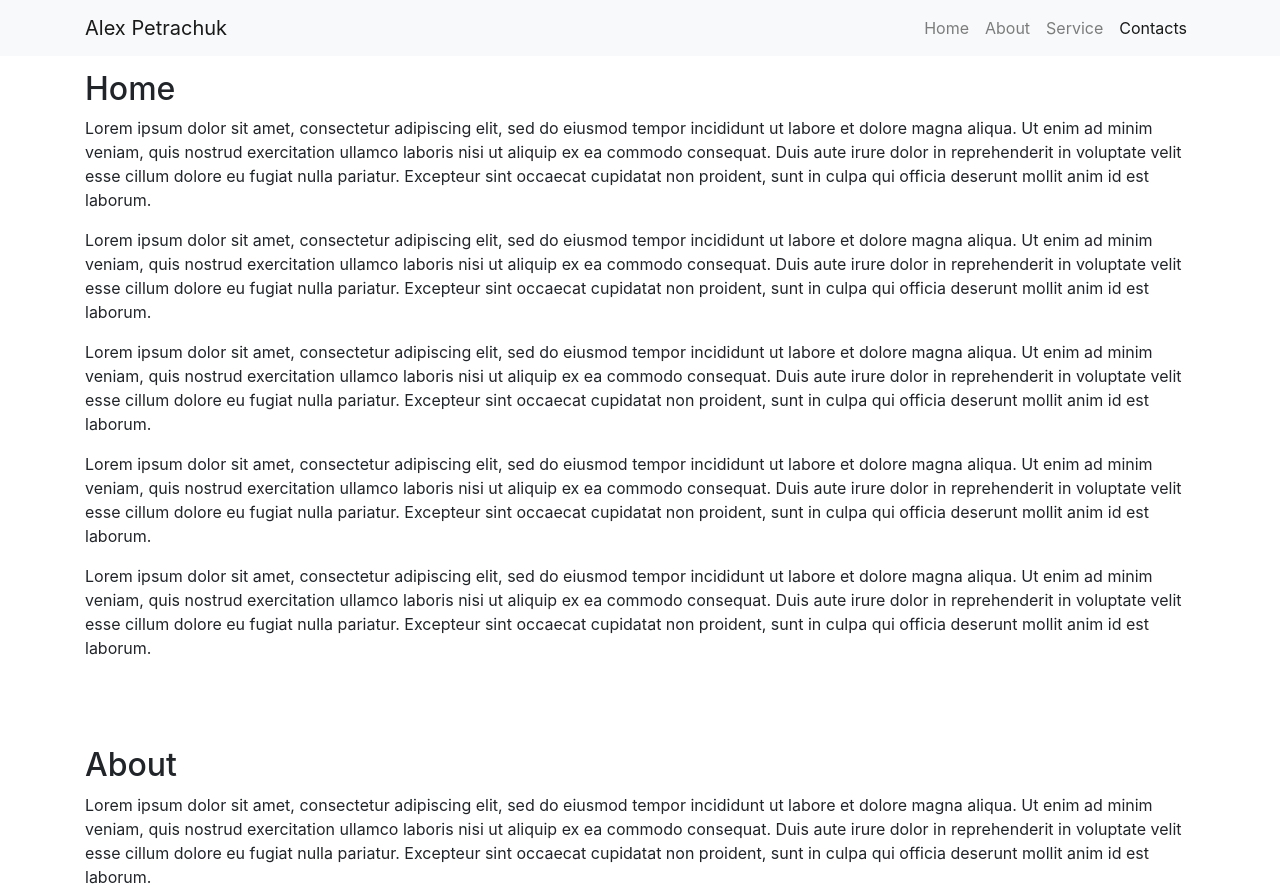
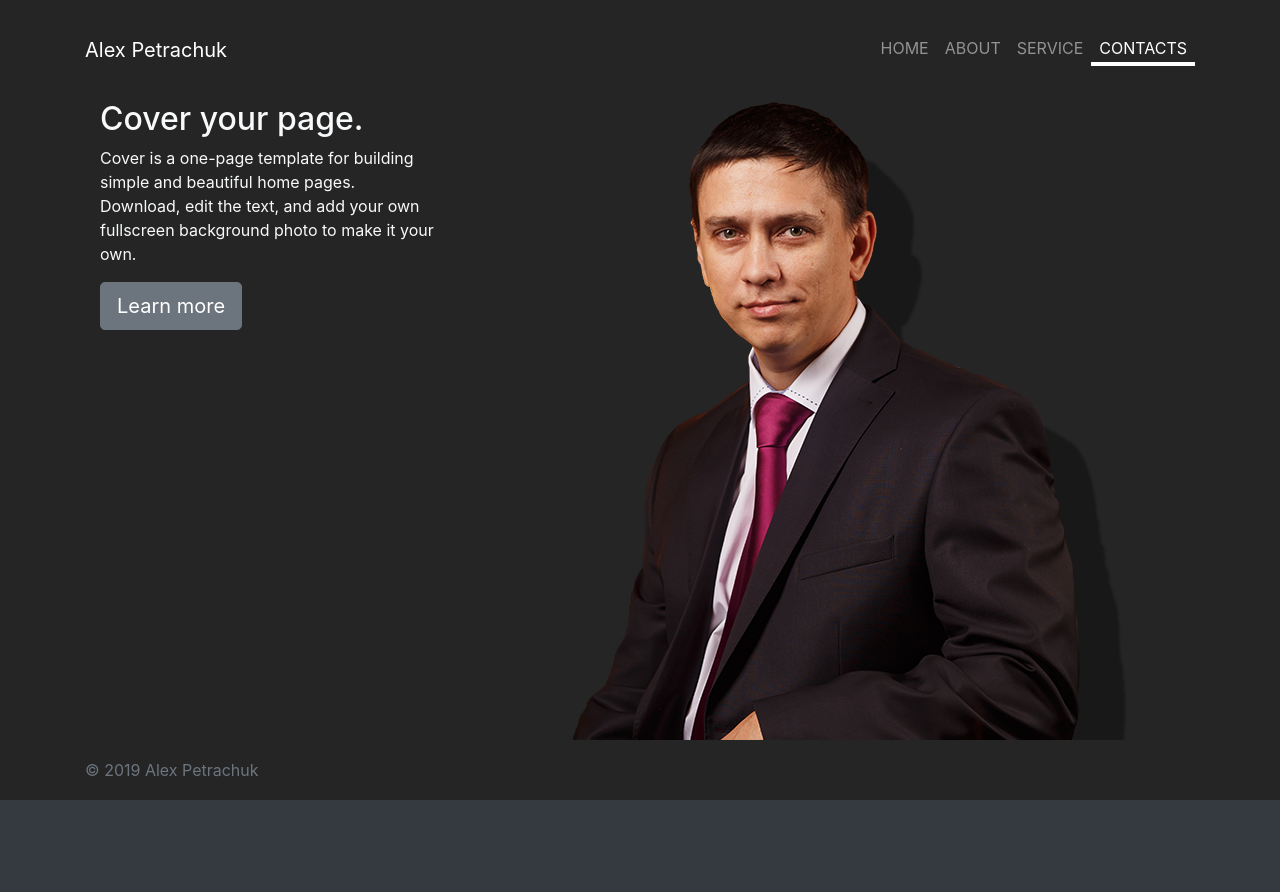
Before and after one commit to petrachuk/petrachuk-site, a plain HTML site: page index.html in a window 1280 px wide. Shown: the top 892 px of the page. Drawn offline with nearby package versions, Linux system fonts and the light colour scheme.

Commit message:
Minor changes

```diff
--- a/css/site.css
+++ b/css/site.css
@@ -1,7 +1,63 @@
+html {
+  position: relative;
+  min-height: 100%;
+}
+
 body {
   position: relative;
+
+  /* Margin bottom by footer height */
+  margin-bottom: 60px;
+  background: #252525;
+}
+
+nav, footer {
+  background: #252525;
+}
+
+.navbar {
+  min-height: 100px;
 }
 
 h2 {
-  padding-top: 70px;
+  padding-top: 100px;
 }
+
+div{
+padding-bottom
+}
+
+/* Sticky footer styles
+-------------------------------------------------- */
+.footer {
+  position: fixed;
+  bottom: 0;
+  width: 100%;
+  white-space: nowrap;
+  /* Set the fixed height of the footer here */
+  height: 60px;
+  line-height: 60px; /* Vertically center the text there */
+}
+
+.active {
+  border-bottom: 4px solid white;
+}
+
+.nav-item {
+  line-height: 0.8;
+}
+
+.main {
+
+
+min-height: 800px;
+
+  background-image: url(../images/main.png);
+  background-repeat: no-repeat;
+   background-position: 70% 80px;
+   background-attachment: fixed;
+/*overflow-x: visible;
+overflow: visible; */
+/*  background-origin: padding-box; */
+/* background-size: cover; */
+}
--- a/index.html
+++ b/index.html
@@ -12,16 +12,16 @@
 
     <title>Alex Petrachuk</title>
   </head>
-  <body data-spy="scroll" data-target=".navbar-collapse" data-offset="70">
+  <body class="text-light" data-spy="scroll" data-target=".navbar-collapse" data-offset="100">
 
     <header>
-      <nav class="navbar navbar-expand-sm navbar-light bg-light fixed-top">
+      <nav class="navbar navbar-expand-sm navbar-dark fixed-top">
         <div class="container">
           <a class="navbar-brand" href="#home">Alex Petrachuk</a>
           <button class="navbar-toggler" type="button" data-toggle="collapse" data-target=".navbar-collapse" aria-controls="navbarNav" aria-expanded="false" aria-label="Toggle navigation">
             <span class="navbar-toggler-icon"></span>
           </button>
-          <div class="navbar-collapse collapse justify-content-end">
+          <div class="navbar-collapse collapse justify-content-end text-uppercase">
             <div class="navbar-nav">
               <li class="nav-item"><a class="nav-link active" href="#home">Home</a></li>
               <li class="nav-item"><a class="nav-link" href="#about">About</a></li>
@@ -33,18 +33,23 @@
       </nav>
     </header>
 
-    <div class="container">
+    <main role="main">
 
-      <div>
-        <div>
-          <h2 id="home">Home</h2>
-          <p>Lorem ipsum dolor sit amet, consectetur adipiscing elit, sed do eiusmod tempor incididunt ut labore et dolore magna aliqua. Ut enim ad minim veniam, quis nostrud exercitation ullamco laboris nisi ut aliquip ex ea commodo consequat. Duis aute irure dolor in reprehenderit in voluptate velit esse cillum dolore eu fugiat nulla pariatur. Excepteur sint occaecat cupidatat non proident, sunt in culpa qui officia deserunt mollit anim id est laborum.</p>
-          <p>Lorem ipsum dolor sit amet, consectetur adipiscing elit, sed do eiusmod tempor incididunt ut labore et dolore magna aliqua. Ut enim ad minim veniam, quis nostrud exercitation ullamco laboris nisi ut aliquip ex ea commodo consequat. Duis aute irure dolor in reprehenderit in voluptate velit esse cillum dolore eu fugiat nulla pariatur. Excepteur sint occaecat cupidatat non proident, sunt in culpa qui officia deserunt mollit anim id est laborum.</p>
-          <p>Lorem ipsum dolor sit amet, consectetur adipiscing elit, sed do eiusmod tempor incididunt ut labore et dolore magna aliqua. Ut enim ad minim veniam, quis nostrud exercitation ullamco laboris nisi ut aliquip ex ea commodo consequat. Duis aute irure dolor in reprehenderit in voluptate velit esse cillum dolore eu fugiat nulla pariatur. Excepteur sint occaecat cupidatat non proident, sunt in culpa qui officia deserunt mollit anim id est laborum.</p>
-          <p>Lorem ipsum dolor sit amet, consectetur adipiscing elit, sed do eiusmod tempor incididunt ut labore et dolore magna aliqua. Ut enim ad minim veniam, quis nostrud exercitation ullamco laboris nisi ut aliquip ex ea commodo consequat. Duis aute irure dolor in reprehenderit in voluptate velit esse cillum dolore eu fugiat nulla pariatur. Excepteur sint occaecat cupidatat non proident, sunt in culpa qui officia deserunt mollit anim id est laborum.</p>
-          <p>Lorem ipsum dolor sit amet, consectetur adipiscing elit, sed do eiusmod tempor incididunt ut labore et dolore magna aliqua. Ut enim ad minim veniam, quis nostrud exercitation ullamco laboris nisi ut aliquip ex ea commodo consequat. Duis aute irure dolor in reprehenderit in voluptate velit esse cillum dolore eu fugiat nulla pariatur. Excepteur sint occaecat cupidatat non proident, sunt in culpa qui officia deserunt mollit anim id est laborum.</p>
+      <div id="home" class="row main align-middle">
+        <div class="container">
+
+          <div class="col-4">
+<h2>Cover your page.</h2>
+    <p>Cover is a one-page template for building simple and beautiful home pages. Download, edit the text, and add your own fullscreen background photo to make it your own.</p>
+    <p>
+      <a href="#" class="btn btn-lg btn-secondary">Learn more</a>
+          </div>
         </div>
-        <div>
+      </div>
+
+
+        <div class="row bg-dark">
+          <div class="container">
           <h2 id="about">About</h2>
           <p>Lorem ipsum dolor sit amet, consectetur adipiscing elit, sed do eiusmod tempor incididunt ut labore et dolore magna aliqua. Ut enim ad minim veniam, quis nostrud exercitation ullamco laboris nisi ut aliquip ex ea commodo consequat. Duis aute irure dolor in reprehenderit in voluptate velit esse cillum dolore eu fugiat nulla pariatur. Excepteur sint occaecat cupidatat non proident, sunt in culpa qui officia deserunt mollit anim id est laborum.</p>
           <p>Lorem ipsum dolor sit amet, consectetur adipiscing elit, sed do eiusmod tempor incididunt ut labore et dolore magna aliqua. Ut enim ad minim veniam, quis nostrud exercitation ullamco laboris nisi ut aliquip ex ea commodo consequat. Duis aute irure dolor in reprehenderit in voluptate velit esse cillum dolore eu fugiat nulla pariatur. Excepteur sint occaecat cupidatat non proident, sunt in culpa qui officia deserunt mollit anim id est laborum.</p>
@@ -55,19 +60,28 @@
           <p>Lorem ipsum dolor sit amet, consectetur adipiscing elit, sed do eiusmod tempor incididunt ut labore et dolore magna aliqua. Ut enim ad minim veniam, quis nostrud exercitation ullamco laboris nisi ut aliquip ex ea commodo consequat. Duis aute irure dolor in reprehenderit in voluptate velit esse cillum dolore eu fugiat nulla pariatur. Excepteur sint occaecat cupidatat non proident, sunt in culpa qui officia deserunt mollit anim id est laborum.</p>
           <p>Lorem ipsum dolor sit amet, consectetur adipiscing elit, sed do eiusmod tempor incididunt ut labore et dolore magna aliqua. Ut enim ad minim veniam, quis nostrud exercitation ullamco laboris nisi ut aliquip ex ea commodo consequat. Duis aute irure dolor in reprehenderit in voluptate velit esse cillum dolore eu fugiat nulla pariatur. Excepteur sint occaecat cupidatat non proident, sunt in culpa qui officia deserunt mollit anim id est laborum.</p>
         </div>
-        <div>
+        </div>
+        <div class="row">
+          <div class="container">
           <h2 id="service">Service</h2>
+          <div class="row">
+<div class="col-8">
           <p>Lorem ipsum dolor sit amet, consectetur adipiscing elit, sed do eiusmod tempor incididunt ut labore et dolore magna aliqua. Ut enim ad minim veniam, quis nostrud exercitation ullamco laboris nisi ut aliquip ex ea commodo consequat. Duis aute irure dolor in reprehenderit in voluptate velit esse cillum dolore eu fugiat nulla pariatur. Excepteur sint occaecat cupidatat non proident, sunt in culpa qui officia deserunt mollit anim id est laborum.</p>
           <p>Lorem ipsum dolor sit amet, consectetur adipiscing elit, sed do eiusmod tempor incididunt ut labore et dolore magna aliqua. Ut enim ad minim veniam, quis nostrud exercitation ullamco laboris nisi ut aliquip ex ea commodo consequat. Duis aute irure dolor in reprehenderit in voluptate velit esse cillum dolore eu fugiat nulla pariatur. Excepteur sint occaecat cupidatat non proident, sunt in culpa qui officia deserunt mollit anim id est laborum.</p>
           <p>Lorem ipsum dolor sit amet, consectetur adipiscing elit, sed do eiusmod tempor incididunt ut labore et dolore magna aliqua. Ut enim ad minim veniam, quis nostrud exercitation ullamco laboris nisi ut aliquip ex ea commodo consequat. Duis aute irure dolor in reprehenderit in voluptate velit esse cillum dolore eu fugiat nulla pariatur. Excepteur sint occaecat cupidatat non proident, sunt in culpa qui officia deserunt mollit anim id est laborum.</p>
+</div>
+          </div>
+          <div class="row justify-content-end">
+<div class="col-8">
           <p>Lorem ipsum dolor sit amet, consectetur adipiscing elit, sed do eiusmod tempor incididunt ut labore et dolore magna aliqua. Ut enim ad minim veniam, quis nostrud exercitation ullamco laboris nisi ut aliquip ex ea commodo consequat. Duis aute irure dolor in reprehenderit in voluptate velit esse cillum dolore eu fugiat nulla pariatur. Excepteur sint occaecat cupidatat non proident, sunt in culpa qui officia deserunt mollit anim id est laborum.</p>
           <p>Lorem ipsum dolor sit amet, consectetur adipiscing elit, sed do eiusmod tempor incididunt ut labore et dolore magna aliqua. Ut enim ad minim veniam, quis nostrud exercitation ullamco laboris nisi ut aliquip ex ea commodo consequat. Duis aute irure dolor in reprehenderit in voluptate velit esse cillum dolore eu fugiat nulla pariatur. Excepteur sint occaecat cupidatat non proident, sunt in culpa qui officia deserunt mollit anim id est laborum.</p>
           <p>Lorem ipsum dolor sit amet, consectetur adipiscing elit, sed do eiusmod tempor incididunt ut labore et dolore magna aliqua. Ut enim ad minim veniam, quis nostrud exercitation ullamco laboris nisi ut aliquip ex ea commodo consequat. Duis aute irure dolor in reprehenderit in voluptate velit esse cillum dolore eu fugiat nulla pariatur. Excepteur sint occaecat cupidatat non proident, sunt in culpa qui officia deserunt mollit anim id est laborum.</p>
-          <p>Lorem ipsum dolor sit amet, consectetur adipiscing elit, sed do eiusmod tempor incididunt ut labore et dolore magna aliqua. Ut enim ad minim veniam, quis nostrud exercitation ullamco laboris nisi ut aliquip ex ea commodo consequat. Duis aute irure dolor in reprehenderit in voluptate velit esse cillum dolore eu fugiat nulla pariatur. Excepteur sint occaecat cupidatat non proident, sunt in culpa qui officia deserunt mollit anim id est laborum.</p>
-          <p>Lorem ipsum dolor sit amet, consectetur adipiscing elit, sed do eiusmod tempor incididunt ut labore et dolore magna aliqua. Ut enim ad minim veniam, quis nostrud exercitation ullamco laboris nisi ut aliquip ex ea commodo consequat. Duis aute irure dolor in reprehenderit in voluptate velit esse cillum dolore eu fugiat nulla pariatur. Excepteur sint occaecat cupidatat non proident, sunt in culpa qui officia deserunt mollit anim id est laborum.</p>
-          <p>Lorem ipsum dolor sit amet, consectetur adipiscing elit, sed do eiusmod tempor incididunt ut labore et dolore magna aliqua. Ut enim ad minim veniam, quis nostrud exercitation ullamco laboris nisi ut aliquip ex ea commodo consequat. Duis aute irure dolor in reprehenderit in voluptate velit esse cillum dolore eu fugiat nulla pariatur. Excepteur sint occaecat cupidatat non proident, sunt in culpa qui officia deserunt mollit anim id est laborum.</p>
+</div>
+          </div>
         </div>
-        <div>
+        </div>
+        <div class="row bg-dark">
+          <div class="container">
           <h2 id="contacts">Contacts</h2>
           <p>Lorem ipsum dolor sit amet, consectetur adipiscing elit, sed do eiusmod tempor incididunt ut labore et dolore magna aliqua. Ut enim ad minim veniam, quis nostrud exercitation ullamco laboris nisi ut aliquip ex ea commodo consequat. Duis aute irure dolor in reprehenderit in voluptate velit esse cillum dolore eu fugiat nulla pariatur. Excepteur sint occaecat cupidatat non proident, sunt in culpa qui officia deserunt mollit anim id est laborum.</p>
           <p>Lorem ipsum dolor sit amet, consectetur adipiscing elit, sed do eiusmod tempor incididunt ut labore et dolore magna aliqua. Ut enim ad minim veniam, quis nostrud exercitation ullamco laboris nisi ut aliquip ex ea commodo consequat. Duis aute irure dolor in reprehenderit in voluptate velit esse cillum dolore eu fugiat nulla pariatur. Excepteur sint occaecat cupidatat non proident, sunt in culpa qui officia deserunt mollit anim id est laborum.</p>
@@ -76,11 +90,16 @@
           <p>Lorem ipsum dolor sit amet, consectetur adipiscing elit, sed do eiusmod tempor incididunt ut labore et dolore magna aliqua. Ut enim ad minim veniam, quis nostrud exercitation ullamco laboris nisi ut aliquip ex ea commodo consequat. Duis aute irure dolor in reprehenderit in voluptate velit esse cillum dolore eu fugiat nulla pariatur. Excepteur sint occaecat cupidatat non proident, sunt in culpa qui officia deserunt mollit anim id est laborum.</p>
           <p>Lorem ipsum dolor sit amet, consectetur adipiscing elit, sed do eiusmod tempor incididunt ut labore et dolore magna aliqua. Ut enim ad minim veniam, quis nostrud exercitation ullamco laboris nisi ut aliquip ex ea commodo consequat. Duis aute irure dolor in reprehenderit in voluptate velit esse cillum dolore eu fugiat nulla pariatur. Excepteur sint occaecat cupidatat non proident, sunt in culpa qui officia deserunt mollit anim id est laborum.</p>
           <p>Lorem ipsum dolor sit amet, consectetur adipiscing elit, sed do eiusmod tempor incididunt ut labore et dolore magna aliqua. Ut enim ad minim veniam, quis nostrud exercitation ullamco laboris nisi ut aliquip ex ea commodo consequat. Duis aute irure dolor in reprehenderit in voluptate velit esse cillum dolore eu fugiat nulla pariatur. Excepteur sint occaecat cupidatat non proident, sunt in culpa qui officia deserunt mollit anim id est laborum.</p>
+          </div>
         </div>
-      </div>
 
-    </div>
+    </main>
 
+    <footer class="footer text-muted fixed-bottom">
+        <div class="container">
+            &copy; 2019 Alex Petrachuk
+        </div>
+    </footer>
 
     <!-- Optional JavaScript -->
     <!-- jQuery first, then Popper.js, then Bootstrap JS -->
```
Also changed, not shown: js/site.js (+5 -5 lines), images/main.png (added).
